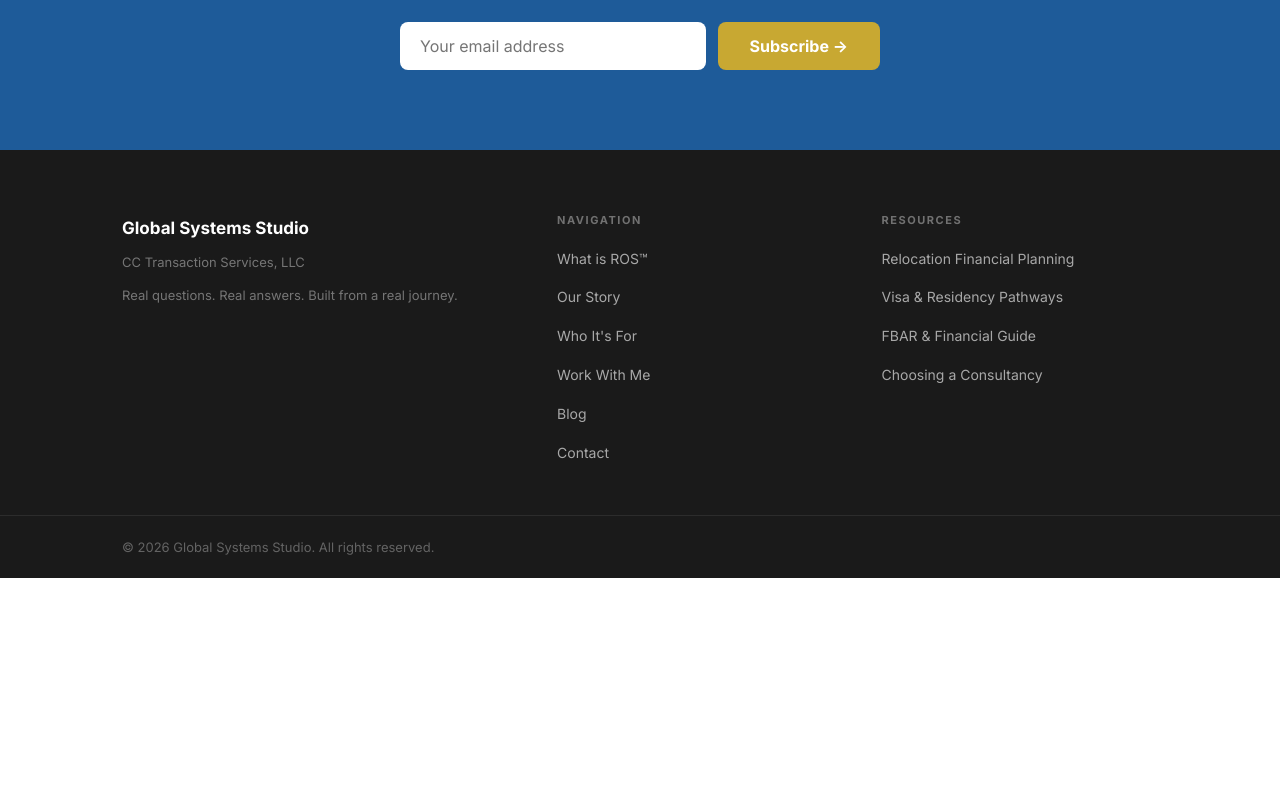
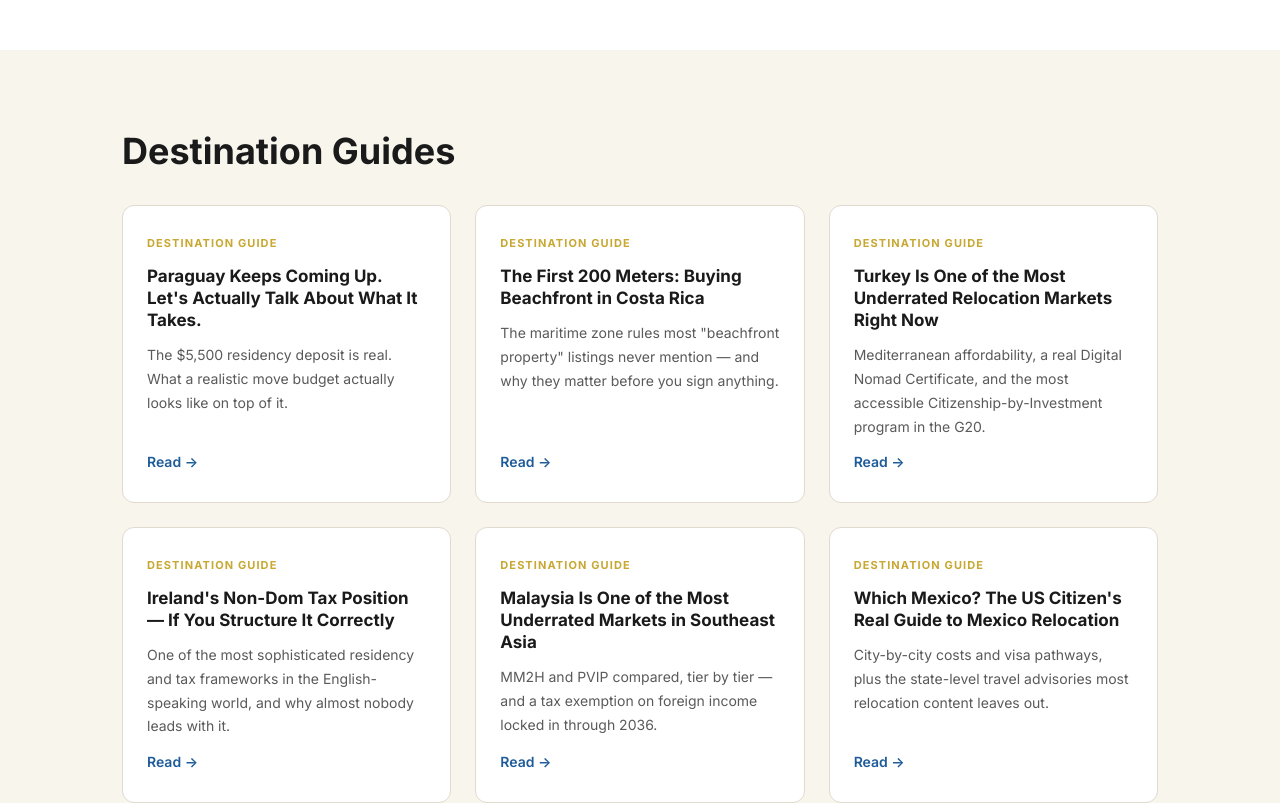
Before and after one commit to globalsystemsstudio-lang/gss-website, a Next.js app: page /blog in a window 1280 px wide. Shown: the part 3520-4323 px from the top of the page. Before the commit the page ends 4098 px from the top, so only its background shows below. Built offline with nearby package versions, Linux system fonts and the light colour scheme.

Commit message:
Add 7 new posts to blog index: Destination Guides section (Paraguay, Costa Rica beachfront, Turkey, Ireland, Malaysia, Mexico) plus Relocation Myths in Relocation Strategy

```diff
--- a/app/blog/page.jsx
+++ b/app/blog/page.jsx
@@ -135,6 +135,57 @@ export default function BlogPage() {
               <p>Your children are in the U.S. Your grandchildren are in the U.S. The grief of leaving that behind is real — and nobody talks about it honestly.</p>
               <span className="blog-card-link">Read →</span>
             </Link>
+            <Link href="/blog/relocation-myths-taxes-vanuatu-mail" className="blog-card">
+              <span className="blog-card-tag">Relocation Reality</span>
+              <h3>What Most People Get Wrong About Relocating Abroad</h3>
+              <p>Fact-checking the FEIE and Vanuatu citizenship claims going viral right now, plus the mail-forwarding gap nobody mentions.</p>
+              <span className="blog-card-link">Read →</span>
+            </Link>
+          </div>
+        </div>
+      </section>
+
+      {/* DESTINATION GUIDES */}
+      <section style={{background:'var(--bg)', padding:'80px 0'}}>
+        <div className="container">
+          <h2>Destination Guides</h2>
+          <div className="blog-grid" style={{marginTop:'32px'}}>
+            <Link href="/blog/paraguay-5500-residency-real-cost" className="blog-card">
+              <span className="blog-card-tag">Destination Guide</span>
+              <h3>Paraguay Keeps Coming Up. Let's Actually Talk About What It Takes.</h3>
+              <p>The $5,500 residency deposit is real. What a realistic move budget actually looks like on top of it.</p>
+              <span className="blog-card-link">Read →</span>
+            </Link>
+            <Link href="/blog/costa-rica-first-200-meters-beachfront" className="blog-card">
+              <span className="blog-card-tag">Destination Guide</span>
+              <h3>The First 200 Meters: Buying Beachfront in Costa Rica</h3>
+              <p>The maritime zone rules most "beachfront property" listings never mention — and why they matter before you sign anything.</p>
+              <span className="blog-card-link">Read →</span>
+            </Link>
+            <Link href="/blog/turkey-relocation-guide-all-tiers" className="blog-card">
+              <span className="blog-card-tag">Destination Guide</span>
+              <h3>Turkey Is One of the Most Underrated Relocation Markets Right Now</h3>
+              <p>Mediterranean affordability, a real Digital Nomad Certificate, and the most accessible Citizenship-by-Investment program in the G20.</p>
+              <span className="blog-card-link">Read →</span>
+            </Link>
+            <Link href="/blog/ireland-non-dom-tax-position-guide" className="blog-card">
+              <span className="blog-card-tag">Destination Guide</span>
+              <h3>Ireland's Non-Dom Tax Position — If You Structure It Correctly</h3>
+              <p>One of the most sophisticated residency and tax frameworks in the English-speaking world, and why almost nobody leads with it.</p>
+              <span className="blog-card-link">Read →</span>
+            </Link>
+            <Link href="/blog/malaysia-relocation-guide-mm2h-pvip" className="blog-card">
+              <span className="blog-card-tag">Destination Guide</span>
+              <h3>Malaysia Is One of the Most Underrated Markets in Southeast Asia</h3>
+              <p>MM2H and PVIP compared, tier by tier — and a tax exemption on foreign income locked in through 2036.</p>
+              <span className="blog-card-link">Read →</span>
+            </Link>
+            <Link href="/blog/mexico-relocation-guide-which-city" className="blog-card">
+              <span className="blog-card-tag">Destination Guide</span>
+              <h3>Which Mexico? The US Citizen's Real Guide to Mexico Relocation</h3>
+              <p>City-by-city costs and visa pathways, plus the state-level travel advisories most relocation content leaves out.</p>
+              <span className="blog-card-link">Read →</span>
+            </Link>
           </div>
         </div>
       </section>
```
